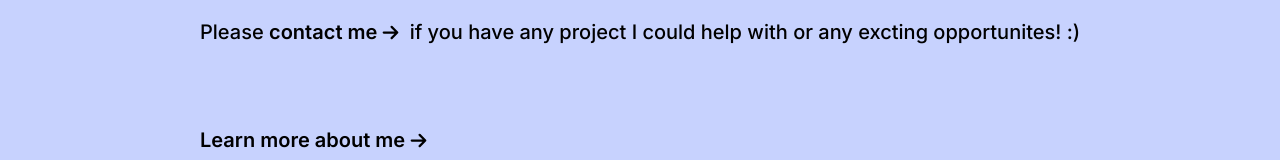
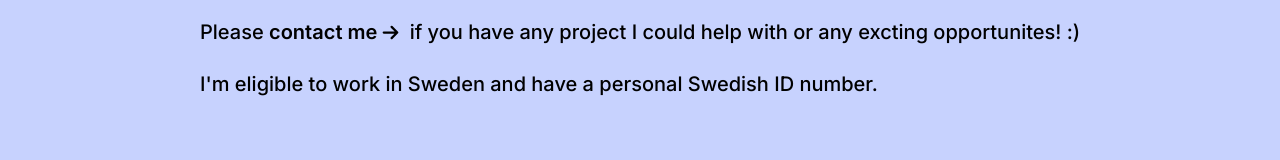
Before and after one commit to june7001/portfolio, a Next.js app: page / in a window 1280 px wide. Shown: the part 326-486 px from the top of the page. Built offline with nearby package versions, Linux system fonts and the light colour scheme; a web font is replaced by a local one.

Commit message:
update home page content

```diff
--- a/app/page.js
+++ b/app/page.js
@@ -26,6 +26,10 @@
             {" "}
             Please <ArrowLink href="/contact">contact me</ArrowLink> if you have
             any project I could help with or any excting opportunites! :)
+          </p>
+          <p className="mt-6">
+            I'm eligible to work in Sweden and have a personal Swedish ID
+            number.
           </p>
           <span className="block py-20 ">
             <ArrowLink className="font-extrabold" href="/about">
```
